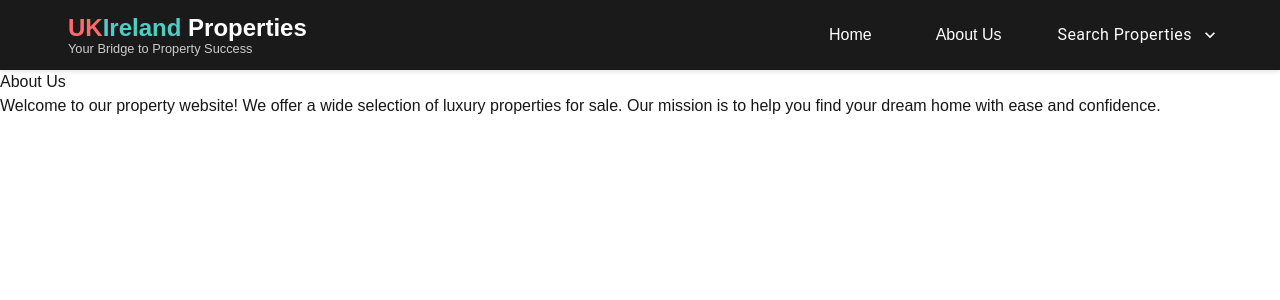
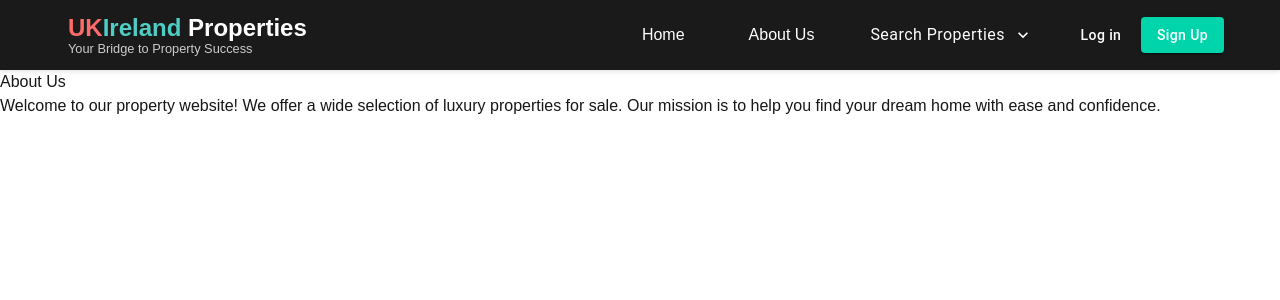
Before and after one commit to imgsingh/ukieproperties, a Next.js app: page /about in a window 1280 px wide. Shown: the top 300 px of the page. Built offline with nearby package versions, Linux system fonts and the light colour scheme.

Commit message:
refactor: update search title and adjust API URLs in login/signup pages; add auth buttons to Navbar

```diff
--- a/src/app/component/Navbar.js
+++ b/src/app/component/Navbar.js
@@ -124,6 +124,44 @@ export default function Navbar() {
                             </Menu>
                         </li>
                     </ul>
+
+                    {/* Auth Buttons */}
+                    <Box sx={{ display: "flex", gap: 1, ml: 2 }}>
+                        <Button
+                            variant="text"
+                            component={Link}
+                            href="/login"
+                            sx={{
+                                color: "white",
+                                textTransform: "none",
+                                fontSize: "14px",
+                                fontWeight: 500,
+                                '&:hover': {
+                                    backgroundColor: 'rgba(255, 255, 255, 0.1)'
+                                }
+                            }}
+                        >
+                            Log in
+                        </Button>
+                        <Button
+                            variant="contained"
+                            component={Link}
+                            href="/signup"
+                            sx={{
+                                backgroundColor: "#00d4aa",
+                                color: "white",
+                                textTransform: "none",
+                                fontSize: "14px",
+                                fontWeight: 500,
+                                borderRadius: "4px",
+                                '&:hover': {
+                                    backgroundColor: "#00b894"
+                                }
+                            }}
+                        >
+                            Sign Up
+                        </Button>
+                    </Box>
                 </Box>
 
                 {/* Mobile Hamburger Menu */}
@@ -178,6 +216,30 @@ export default function Navbar() {
                                     <ListItemText primary={item.label} />
                                 </ListItem>
                             ))}
+
+                            {/* Auth buttons in mobile drawer */}
+                            <ListItem
+                                button
+                                component="a"
+                                href="/login"
+                                onClick={toggleDrawer(false)}
+                            >
+                                <ListItemText primary="Log in" />
+                            </ListItem>
+                            <ListItem
+                                button
+                                component="a"
+                                href="/signup"
+                                onClick={toggleDrawer(false)}
+                                sx={{
+                                    '& .MuiListItemText-primary': {
+                                        color: '#00d4aa',
+                                        fontWeight: 500
+                                    }
+                                }}
+                            >
+                                <ListItemText primary="Sign Up" />
+                            </ListItem>
                         </List>
                     </Box>
                 </Drawer>
--- a/src/app/map-search/page.js
+++ b/src/app/map-search/page.js
@@ -22,7 +22,7 @@ export default function Page() {
             <Navbar />
             <StyledPaper>
                 <Typography variant="h4" sx={{ textAlign: "center", color: "#1976d2", fontWeight: "bold" }}>
-                    AI-Based Search
+                    Map Based Search
                 </Typography>
                 <Map />
             </StyledPaper>
--- a/src/app/signup/page.js
+++ b/src/app/signup/page.js
@@ -103,7 +103,7 @@ export default function SignupPage() {
 
         setLoading(true);
         try {
-            const response = await fetch('/api/auth/register', {
+            const response = await fetch(`${process.env.NEXT_PUBLIC_API_URL}/ukie/api/auth/register`, {
                 method: 'POST',
                 headers: {
                     'Content-Type': 'application/json',
@@ -126,7 +126,7 @@ export default function SignupPage() {
                 // Set token in cookies for SSR
                 document.cookie = `token=${data.token}; path=/; max-age=86400; secure; samesite=strict`;
 
-                router.push('/dashboard');
+                router.push('/');
             } else {
                 setErrors({ general: data.message || 'Registration failed' });
             }
@@ -142,7 +142,7 @@ export default function SignupPage() {
         setGoogleLoading(true);
         try {
             // Initialize Google OAuth2 flow
-            window.location.href = `${process.env.NEXT_PUBLIC_API_URL}/oauth2/authorize/google?redirect_uri=${encodeURIComponent(window.location.origin + '/auth/callback')}`;
+            window.location.href = `${process.env.NEXT_PUBLIC_API_URL}/ukie/oauth2/authorize/google`;
         } catch (error) {
             console.error("Google signup error:", error);
             setErrors({ general: 'Google signup failed. Please try again.' });
```
Also changed, not shown: src/app/auth/callback/page.js (added, +103 -0 lines), src/app/component/NewsHomepage.js (+4 -4 lines), src/app/login/page.js (+4 -3 lines).
